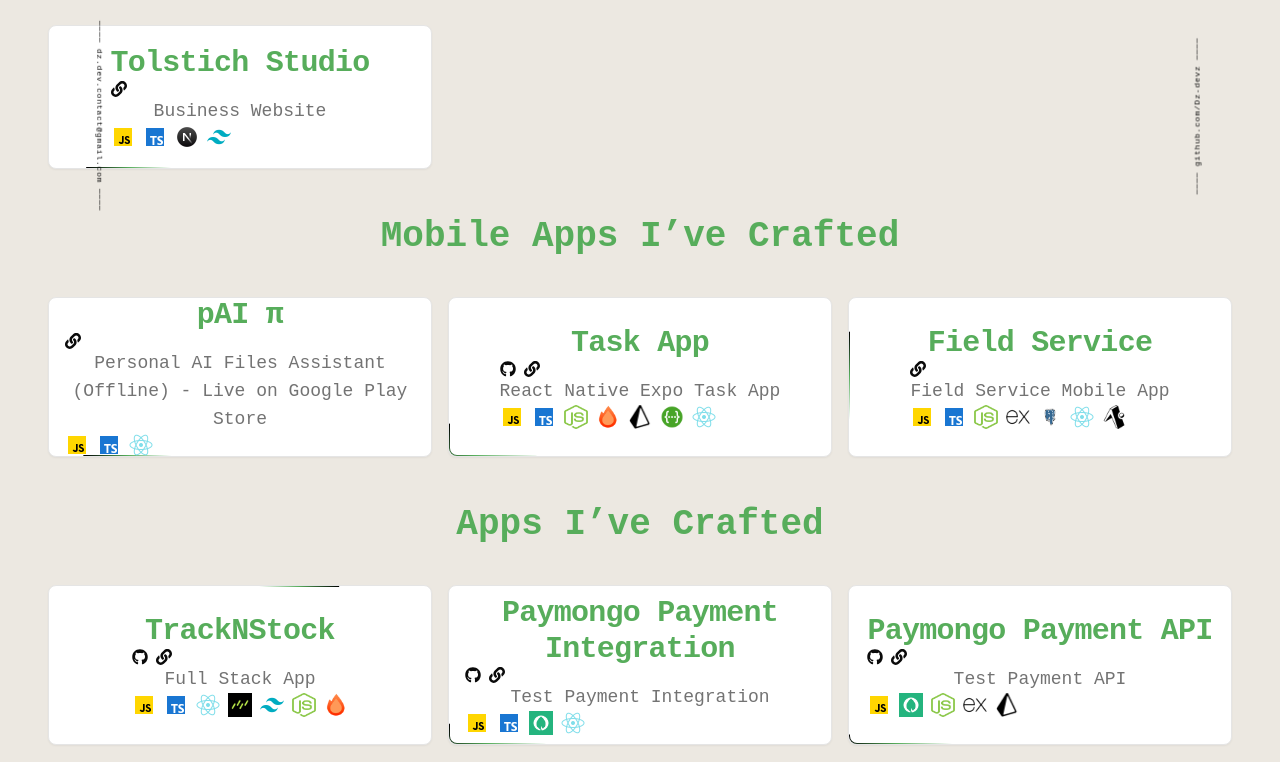
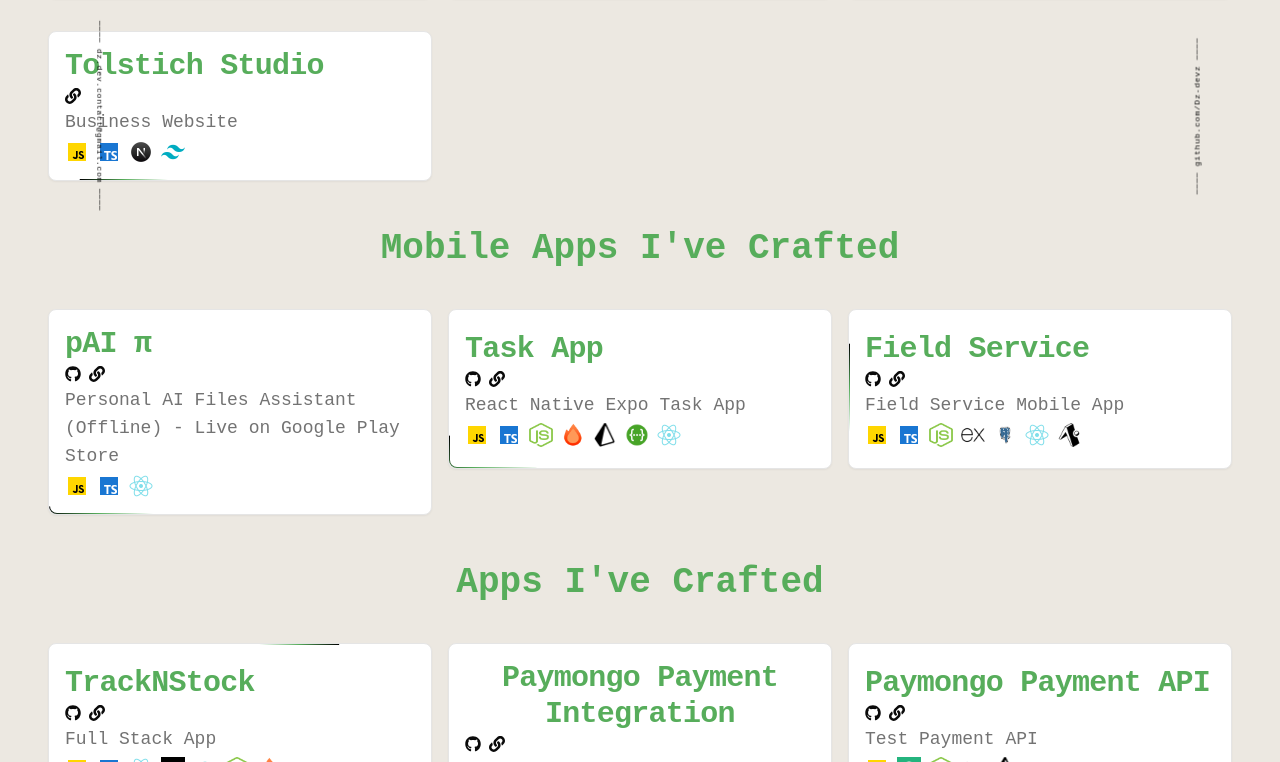
Before and after one commit to Dz-devz/personal-portfolio, a React (Vite) app: page /projects in a window 1280 px wide. Shown: the part 298-1060 px from the top of the page. Built offline with nearby package versions, Linux system fonts and the light colour scheme; a web font is replaced by a local one.

Commit message:
fix: layout of cards in project

```diff
--- a/src/components/project.tsx
+++ b/src/components/project.tsx
@@ -47,7 +47,7 @@ export default function Projects() {
                         rel="noopener noreferrer"
                       >
                         <div className="relative font-chivo">
-                          <div className="flex flex-col items-start">
+                          <div className="flex flex-col items-start gap-1">
                             <CardTitle className="text-xl md:text-2xl lg:text-3xl text-[#57AD5B]">
                               {thumbnail.title}
                             </CardTitle>
@@ -130,7 +130,7 @@ export default function Projects() {
                         rel="noopener noreferrer"
                       >
                         <div className="relative font-chivo">
-                          <div className="flex flex-col items-start">
+                          <div className="flex flex-col items-start gap-1">
                             <CardTitle className="text-xl md:text-2xl lg:text-3xl text-[#57AD5B]">
                               {thumbnail.title}
                             </CardTitle>
@@ -215,7 +215,7 @@ export default function Projects() {
                         rel="noopener noreferrer"
                       >
                         <div className="relative font-chivo">
-                          <div className="flex flex-col items-start">
+                          <div className="flex flex-col items-start gap-1">
                             <CardTitle className="text-xl md:text-2xl lg:text-3xl text-[#57AD5B]">
                               {thumbnail.title}
                             </CardTitle>
--- a/src/routes/projects.tsx
+++ b/src/routes/projects.tsx
@@ -32,7 +32,7 @@ export default function Projects() {
           </BlurFade>
           <BlurFade delay={0.5} inView>
             <div className="text-4xl text-center font-chivo mb-2 font-bold text-[#57AD5B]">
-              Apps I’ve Crafted For Client
+              Apps I've Crafted For Client
             </div>
           </BlurFade>
           <div className="mx-auto max-w-screen-xl flex-col lg:flex-row flex-wrap px-4 py-8 lg:px-12 xl:justify-normal lg:justify-center flex gap-4">
@@ -41,7 +41,7 @@ export default function Projects() {
               .map((thumbnail, idx) => (
                 <BlurFade key={thumbnail.id} delay={1 + idx * 0.5} inView>
                   <TooltipProvider>
-                    <Card className="relative mb-4 p-4 lg:w-96 lg:h-36 md:w-96 md:h-36 sm:w-40 sm:h-36 flex items-center justify-center">
+                    <Card className="relative mb-4 p-4 lg:w-96 lg:min-h-36 md:w-96 md:min-h-36 sm:w-40 sm:min-h-36 flex">
                       <BorderBeam
                         size={80}
                         duration={12 * thumbnail.id}
@@ -57,7 +57,7 @@ export default function Projects() {
                             rel="noopener noreferrer"
                           >
                             <div className="relative font-chivo">
-                              <div className="flex flex-col">
+                              <div className="flex flex-col items-start gap-1">
                                 <CardTitle className="text-xl md:text-2xl lg:text-3xl text-[#57AD5B]">
                                   {thumbnail.title}
                                 </CardTitle>
@@ -78,7 +78,7 @@ export default function Projects() {
                                     <FaLink />
                                   </Link>
                                 </div>
-                                <CardDescription className="text-muted-foreground text-sm md:text-base lg:text-lg">
+                                <CardDescription className="text-muted-foreground text-sm md:text-base lg:text-lg text-left">
                                   {thumbnail.desc}
                                 </CardDescription>
                                 <div className="flex gap-2">
@@ -115,7 +115,7 @@ export default function Projects() {
           </div>
           <BlurFade delay={0.5} inView>
             <div className="text-4xl text-center font-chivo mb-2 font-bold text-[#57AD5B]">
-              Mobile Apps I’ve Crafted
+              Mobile Apps I've Crafted
             </div>
           </BlurFade>
           <div className="mx-auto max-w-screen-xl flex-col lg:flex-row flex-wrap px-4 py-8 lg:px-12 xl:justify-normal lg:justify-center flex gap-4">
@@ -124,7 +124,7 @@ export default function Projects() {
               .map((thumbnail, idx) => (
                 <BlurFade key={thumbnail.id} delay={1 + idx * 0.25}>
                   <TooltipProvider>
-                    <Card className="relative mb-4 p-4 lg:w-96 lg:h-40 md:w-96 md:h-40 sm:w-40 sm:h-36 flex items-center justify-center">
+                    <Card className="relative mb-4 p-4 lg:w-96 lg:min-h-40 md:w-96 md:min-h-40 sm:w-40 sm:min-h-36 flex">
                       <BorderBeam
                         size={80}
                         duration={12 * thumbnail.id}
@@ -140,12 +140,11 @@ export default function Projects() {
                             rel="noopener noreferrer"
                           >
                             <div className="relative font-chivo">
-                              <div className="flex flex-col">
+                              <div className="flex flex-col items-start gap-1">
                                 <CardTitle className="text-xl md:text-2xl lg:text-3xl text-[#57AD5B]">
                                   {thumbnail.title}
                                 </CardTitle>
                                 <div className="flex flex-row gap-2">
-                                  {thumbnail.github && (
                                   <Link
                                     to={thumbnail.github}
                                     target="_blank"
@@ -153,7 +152,6 @@ export default function Projects() {
                                   >
                                     <FaGithub />
                                   </Link>
-                                  )}
                                   <Link
                                     to={thumbnail.link}
                                     rel="noopener noreferrer"
@@ -161,7 +159,7 @@ export default function Projects() {
                                     <FaLink />
                                   </Link>
                                 </div>
-                                <CardDescription className="text-muted-foreground text-sm md:text-base lg:text-lg">
+                                <CardDescription className="text-muted-foreground text-sm md:text-base lg:text-lg text-left">
                                   {thumbnail.desc}
                                 </CardDescription>
                                 <div className="flex gap-2">
@@ -202,7 +200,7 @@ export default function Projects() {
           </div>
           <BlurFade delay={0.5} inView>
             <div className="text-4xl text-center font-chivo mb-2 font-bold text-[#57AD5B]">
-              Apps I’ve Crafted
+              Apps I've Crafted
             </div>
           </BlurFade>
           <div className="mx-auto max-w-screen-xl flex-col lg:flex-row flex-wrap px-4 py-8 lg:px-12 xl:justify-normal lg:justify-center flex gap-4">
@@ -211,7 +209,7 @@ export default function Projects() {
               .map((thumbnail, idx) => (
                 <BlurFade key={thumbnail.id} delay={1 + idx * 0.25}>
                   <TooltipProvider>
-                    <Card className="relative mb-4 p-4 lg:w-96 lg:h-40 md:w-96 md:h-40 sm:w-40 sm:h-36 flex items-center justify-center">
+                    <Card className="relative mb-4 p-4 lg:w-96 lg:min-h-40 md:w-96 md:min-h-40 sm:w-40 sm:min-h-36 flex">
                       <BorderBeam
                         size={80}
                         duration={12 * thumbnail.id}
@@ -227,11 +225,12 @@ export default function Projects() {
                             rel="noopener noreferrer"
                           >
                             <div className="relative font-chivo">
-                              <div className="flex flex-col">
+                              <div className="flex flex-col items-start gap-1">
                                 <CardTitle className="text-xl md:text-2xl lg:text-3xl text-[#57AD5B]">
                                   {thumbnail.title}
                                 </CardTitle>
                                 <div className="flex flex-row gap-2">
+                                  {thumbnail.github && (
                                     <Link
                                       to={thumbnail.github}
                                       target="_blank"
@@ -239,6 +238,7 @@ export default function Projects() {
                                     >
                                       <FaGithub />
                                     </Link>
+                                  )}
                                   <Link
                                     to={thumbnail.link}
                                     rel="noopener noreferrer"
@@ -246,7 +246,7 @@ export default function Projects() {
                                     <FaLink />
                                   </Link>
                                 </div>
-                                <CardDescription className="text-muted-foreground text-sm md:text-base lg:text-lg">
+                                <CardDescription className="text-muted-foreground text-sm md:text-base lg:text-lg text-left">
                                   {thumbnail.desc}
                                 </CardDescription>
                                 <div className="flex gap-2">
```
Lines whose indentation alone changed are shown as unchanged.
